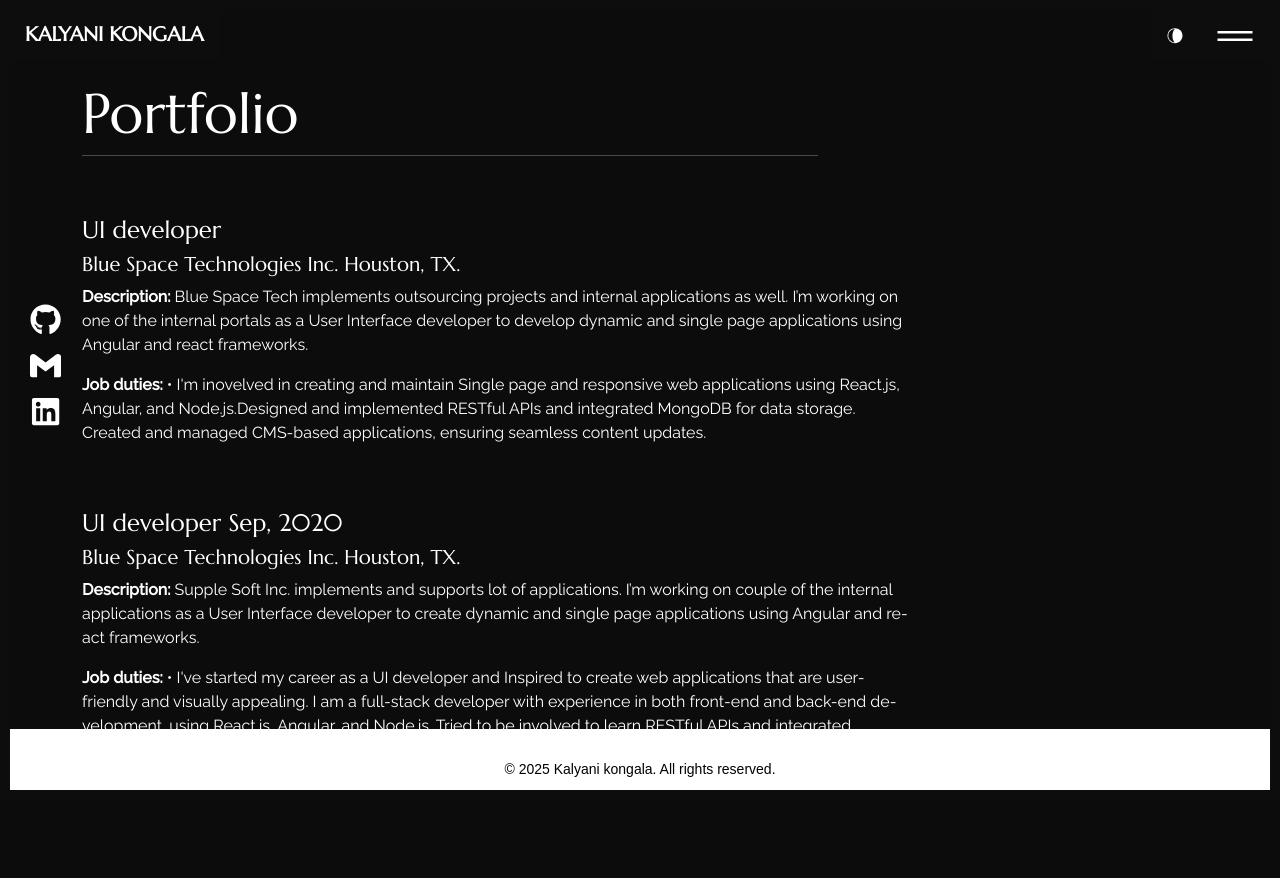
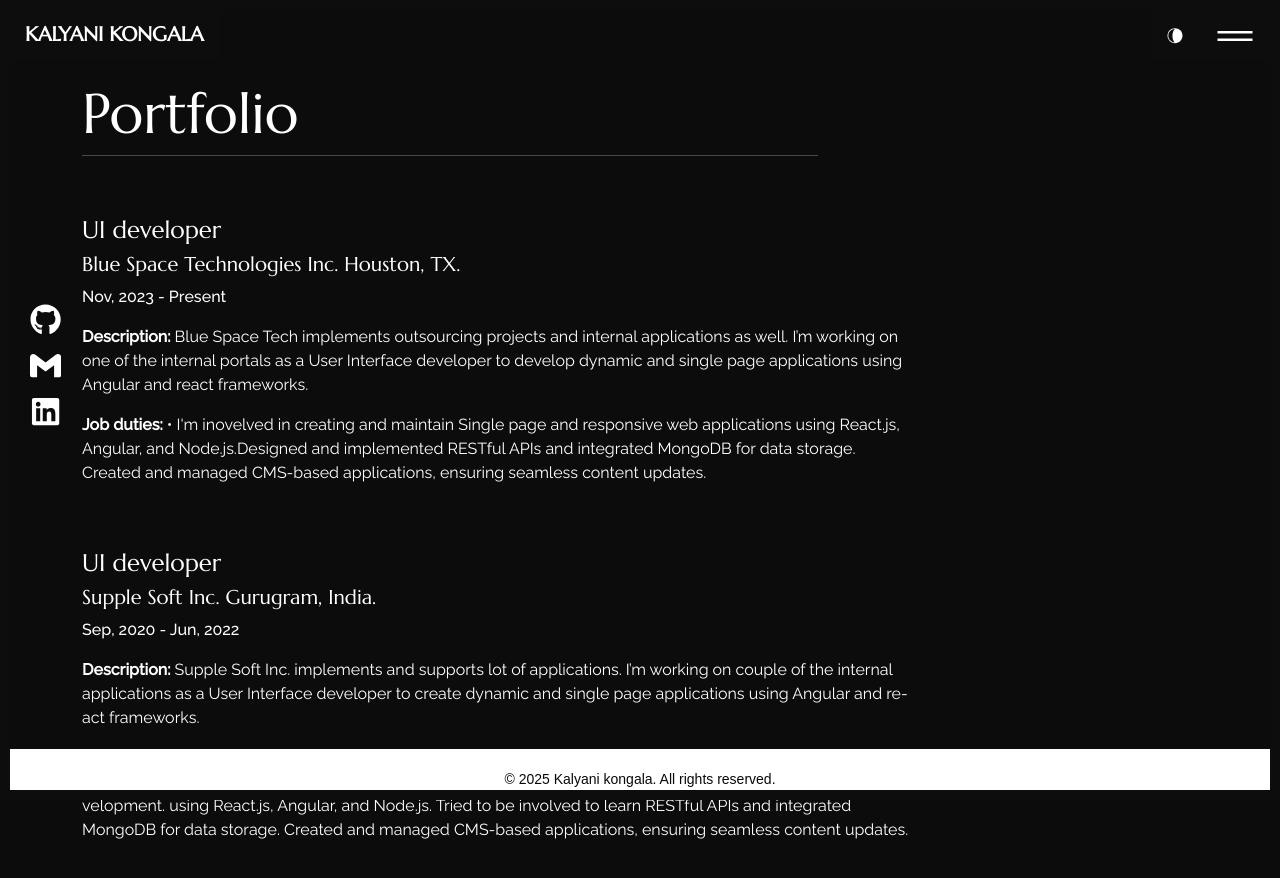
Before and after one commit to Kallu477/kallu-portfolio, a React (Create React App) app: page /portfolio in a window 1280 px wide. Shown: the top 878 px of the page. Before the commit the page ends 849 px from the top, so only its background shows below. Built offline with nearby package versions, Linux system fonts and the light colour scheme.

Commit message:
CSS changes for footer

```diff
--- a/src/footer/footer.css
+++ b/src/footer/footer.css
@@ -5,22 +5,21 @@
     width: 100%;
     background-color: #ffffff;
     color: #0a0909;
-    padding: 20px 0;
+    padding: 10px 0;
     text-align: center;
     font-family: 'Arial', sans-serif;
     z-index: 1000;
     font-size: 24px;
-
 }
 
-.footer {
+/* .footer {
     background-color: #ffffff;
     color: #000000;
     padding: 20px 0;
     font-size: 24px;
     text-align: center;
     font-family: 'Arial', sans-serif;
-}
+} */
 
 .footer a {
     color: #ff6347;
--- a/src/footer/index.js
+++ b/src/footer/index.js
@@ -1,11 +1,14 @@
 import React from 'react';
 import './footer.css';
+
+const name = "Kalyani kongala";
+const footerContent = "All rights reserved";
 
 const Footer = () => {
     const currentYear = new Date().getFullYear();
     return (
         <footer className="footer">
-            <p>&copy; {currentYear} Kalyani kongala. All rights reserved.</p>
+            <p>&copy; {currentYear} {name}. {footerContent}.</p>
         </footer>
     );
 };
--- a/src/pages/portfolio/index.js
+++ b/src/pages/portfolio/index.js
@@ -23,6 +23,7 @@ export const Portfolio = () => {
           <Col lg="9">
             <h4>UI developer</h4>
             <h5>Blue Space Technologies Inc. <span style={{ fontWeight: 400 }}>Houston, TX.</span></h5>
+            <p style={{ fontWeight: 500 }}>Nov, 2023 - Present</p>
             <p> <span style={{ fontWeight: 600 }}>Description: </span> Blue Space Tech implements outsourcing projects and internal applications as well.
               I’m working on one of the internal portals as a User Interface developer to develop dynamic and single page applications using Angular and react frameworks.</p>
             <p> <span style={{ fontWeight: 600 }}>Job duties: </span> •	I'm inovelved in creating and maintain Single page and responsive web applications
@@ -33,8 +34,9 @@ export const Portfolio = () => {
         </Row>
         <Row>
           <Col lg="9">
-            <h4>UI developer <span style={{ fontWeight: 300 }}>Sep, 2020</span></h4>
-            <h5>Blue Space Technologies Inc. <span style={{ fontWeight: 400 }}>Houston, TX.</span></h5>
+            <h4>UI developer </h4>
+            <h5>Supple Soft Inc. <span style={{ fontWeight: 400 }}>Gurugram, India.</span></h5>
+            <p style={{ fontWeight: 500 }}>Sep, 2020 - Jun, 2022</p>
             <p> <span style={{ fontWeight: 600 }}>Description: </span> Supple Soft Inc. implements and supports lot of applications.
               I’m working on couple of the internal applications as a User Interface developer to create dynamic and single page applications
               using Angular and react frameworks.</p>
```
Also changed, not shown: 8 other files (tests, documents, lock files or other folders).
